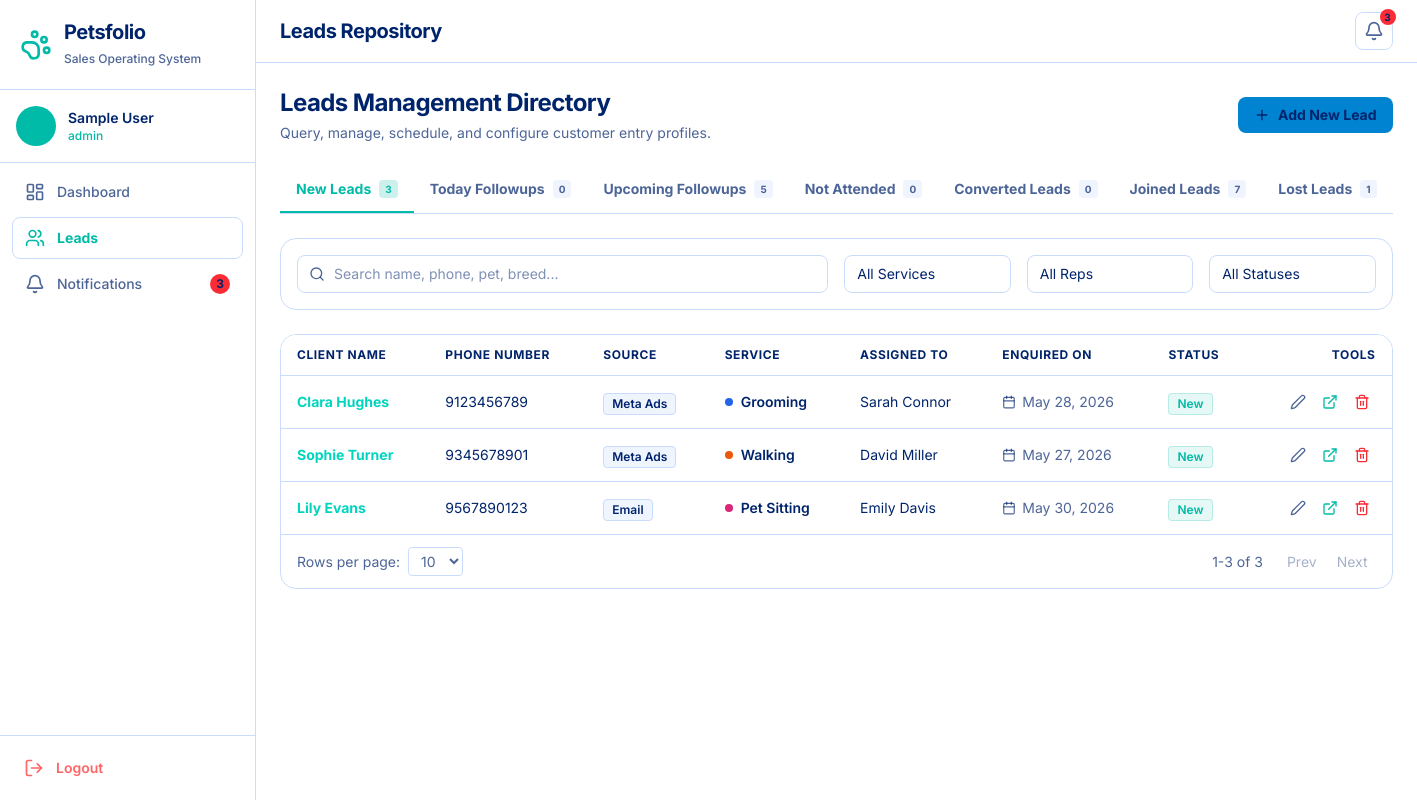
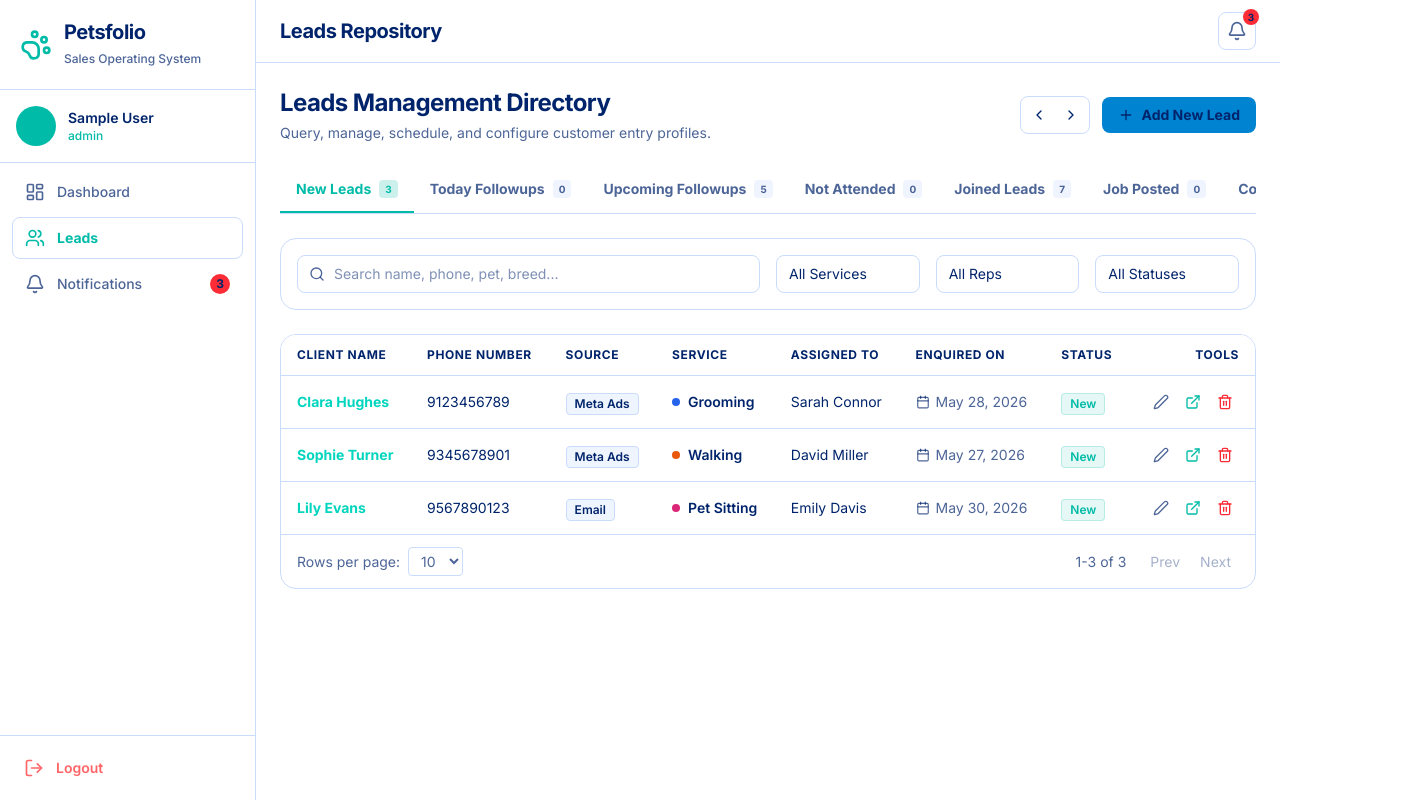
Before and after one commit to Saiteja449/PETSFOLIO-CRM-IN-WEBSITE-IN-REACT-INFASTA, a React (Vite) app: page /leads in a window 1280 px wide. Shown: the whole page, 1417 px wide, since content can reach past the window. Built offline with nearby package versions, Linux system fonts and the light colour scheme; sample sign-in values are in the browser's storage.

Commit message:
done changes completed

```diff
--- a/src/App.jsx
+++ b/src/App.jsx
@@ -49,9 +49,9 @@ function AppLayout() {
       />
 
       {/* Right Column Container */}
-      <div className="flex-grow flex flex-col min-h-screen md:ml-64 transition-all duration-300">
+      <div className="flex-grow flex flex-col min-h-screen md:ml-64 transition-all duration-300 min-w-0">
         <Header handleDrawerToggle={handleDrawerToggle} />
-        <main className="flex-grow pb-6 flex flex-col">
+        <main className="flex-grow pb-6 flex flex-col min-w-0 w-full overflow-x-hidden">
           <Outlet />
         </main>
       </div>
--- a/src/context/DashboardContext.jsx
+++ b/src/context/DashboardContext.jsx
@@ -55,7 +55,7 @@ export function DashboardProvider({ children }) {
     // Define what constitutes a "Closed Won" or Converted lead
     const isLeadWon = (lead) => {
       return (
-        lead.status === "Job Posted" ||
+        lead.status === "Job Assigned" ||
         [
           "Grooming Completed",
           "Repeat Booking",
--- a/src/pages/LeadDetails.jsx
+++ b/src/pages/LeadDetails.jsx
@@ -478,6 +478,7 @@ export default function LeadDetails() {
                     <option value="Price Issue">Price Issue</option>
                     <option value="Joined">Joined</option>
                     <option value="Job Posted">Job Posted</option>
+                    <option value="Job Assigned">Job Assigned</option>
                   </select>
                 </div>
 
--- a/src/pages/Leads.jsx
+++ b/src/pages/Leads.jsx
@@ -1,4 +1,4 @@
-import React, { useState } from "react";
+import React, { useState, useRef } from "react";
 import { useNavigate } from "react-router-dom";
 import {
   Plus,
@@ -12,6 +12,8 @@ import {
   Calendar,
   ExternalLink,
   Trash2,
+  ChevronLeft,
+  ChevronRight,
 } from "lucide-react";
 import { useLeads } from "../context/LeadsContext.jsx";
 import { useAuth } from "../context/AuthContext.jsx";
@@ -35,6 +37,15 @@ const Badge = ({ children, colorClass, className = "" }) => (
 
 export default function Leads() {
   const navigate = useNavigate();
+  const scrollContainerRef = useRef(null);
+
+  const handleScroll = (direction) => {
+    if (scrollContainerRef.current) {
+      const scrollAmount = 250;
+      scrollContainerRef.current.scrollBy({ left: direction === "left" ? -scrollAmount : scrollAmount, behavior: "smooth" });
+    }
+  };
+
   const { leads, addLead, updateLead, deleteLead, stages, activeServices } =
     useLeads();
   const { allUsers, currentUser } = useAuth();
@@ -111,8 +122,11 @@ export default function Leads() {
     (l) => l.status?.toLowerCase() === "follow up" && l.nextFollowUp > todayStr,
   ).length;
 
+  const jobPostedCount = rawProcessedLeads.filter(
+    (l) => l.status?.toLowerCase() === "job posted",
+  ).length;
   const convertedCount = rawProcessedLeads.filter(
-    (l) => l.status?.toLowerCase() === "job posted",
+    (l) => l.status?.toLowerCase() === "job assigned",
   ).length;
   const joinedCount = rawProcessedLeads.filter(
     (l) => l.status?.toLowerCase() === "joined",
@@ -131,7 +145,8 @@ export default function Leads() {
     if (leadTypeTab === "New") return s === "new";
     if (leadTypeTab === "TodayFollowup") return s === "follow up" && lead.nextFollowUp === todayStr;
     if (leadTypeTab === "UpcomingFollowup") return s === "follow up" && lead.nextFollowUp > todayStr;
-    if (leadTypeTab === "Converted") return s === "job posted";
+    if (leadTypeTab === "JobPosted") return s === "job posted";
+    if (leadTypeTab === "Converted") return s === "job assigned";
     if (leadTypeTab === "Joined") return s === "joined";
     if (leadTypeTab === "Lost")
       return s === "price issue" || s === "not responding" || s === "not answered" || s === "not interested";
@@ -200,6 +215,8 @@ export default function Leads() {
         return "bg-emerald-500/10 text-emerald-500 border border-emerald-500/20";
       case "job posted":
         return "bg-teal-500/10 text-teal-600 border border-teal-500/20 font-extrabold";
+      case "job assigned":
+        return "bg-indigo-500/10 text-indigo-500 border border-indigo-500/20 font-extrabold";
       case "not attended":
       case "price issue":
       case "not responding":
@@ -219,7 +236,7 @@ export default function Leads() {
       return "bg-blue-500/10 text-blue-500 border border-blue-500/20";
     if (s.includes("trial") || s.includes("meeting"))
       return "bg-purple-500/10 text-purple-500 border border-purple-500/20";
-    if (s.includes("won") || s.includes("job posted") || s.includes("hired") || s.includes("joined"))
+    if (s.includes("won") || s.includes("job posted") || s.includes("job assigned") || s.includes("hired") || s.includes("joined"))
       return "bg-emerald-500/10 text-emerald-500 border border-emerald-500/20";
     if (s.includes("lost"))
       return "bg-red-500/10 text-red-500 border border-red-500/20";
@@ -227,7 +244,7 @@ export default function Leads() {
   };
 
   return (
-    <div className="p-4 md:p-6 space-y-6">
+    <div className="p-4 md:p-6 space-y-6 w-full max-w-full overflow-x-hidden">
       {/* Header and Add button */}
       <div className="flex flex-wrap justify-between items-center gap-4">
         <div>
@@ -238,6 +255,23 @@ export default function Leads() {
             Query, manage, schedule, and configure customer entry profiles.
           </p>
         </div>
+        <div className="flex items-center gap-3">
+          <div className="flex items-center gap-1 border border-brand-secondary rounded-lg p-1 bg-brand-light">
+            <button
+              onClick={() => handleScroll('left')}
+              className="p-1.5 rounded hover:bg-brand-secondary/50 text-brand-primary transition-colors"
+              title="Scroll Tabs Left"
+            >
+              <ChevronLeft className="w-4 h-4" />
+            </button>
+            <button
+              onClick={() => handleScroll('right')}
+              className="p-1.5 rounded hover:bg-brand-secondary/50 text-brand-primary transition-colors"
+              title="Scroll Tabs Right"
+            >
+              <ChevronRight className="w-4 h-4" />
+            </button>
+          </div>
           {currentUser?.role !== "Sales Representative" && (
             <button
               onClick={handleOpenAdd}
@@ -247,15 +281,21 @@ export default function Leads() {
             </button>
           )}
         </div>
+      </div>
 
-      <div className="border-b border-brand-secondary flex overflow-x-auto no-scrollbar">
+      <div className="border-b border-brand-secondary w-full overflow-hidden">
+        <div
+          ref={scrollContainerRef}
+          className="flex overflow-x-auto scroll-smooth w-full [&::-webkit-scrollbar]:hidden [-ms-overflow-style:'none'] [scrollbar-width:'none']"
+        >
           {[
             { name: "New", label: "New Leads", count: newCount },
             { name: "TodayFollowup", label: "Today Followups", count: todayFollowupsCount },
             { name: "UpcomingFollowup", label: "Upcoming Followups", count: upcomingFollowupsCount },
             { name: "NotAttended", label: "Not Attended", count: notAttendedCount },
+            { name: "Joined", label: "Joined Leads", count: joinedCount },
+            { name: "JobPosted", label: "Job Posted", count: jobPostedCount },
             { name: "Converted", label: "Converted Leads", count: convertedCount },
-          { name: "Joined", label: "Joined Leads", count: joinedCount },
             { name: "Lost", label: "Lost Leads", count: lostCount },
           ].map((tab) => (
             <button
@@ -264,7 +304,7 @@ export default function Leads() {
                 setLeadTypeTab(tab.name);
                 setPage(0);
               }}
-            className={`flex items-center gap-2 px-4 py-3 text-sm font-bold whitespace-nowrap border-b-2 transition-colors ${
+              className={`flex items-center gap-2 px-4 py-3 text-sm font-bold whitespace-nowrap border-b-2 transition-colors shrink-0 ${
                 leadTypeTab === tab.name
                   ? "border-teal-500 text-teal-500"
                   : "border-transparent text-brand-primary/70 hover:text-brand-primary hover:border-brand-secondary"
@@ -282,6 +322,7 @@ export default function Leads() {
               </span>
             </button>
           ))}
+        </div>
       </div>
 
       {/* Filter and Search Bar */}
@@ -364,6 +405,7 @@ export default function Leads() {
               <option value="Price Issue">Price Issue</option>
               <option value="Joined">Joined</option>
               <option value="Job Posted">Job Posted</option>
+              <option value="Job Assigned">Job Assigned</option>
             </select>
           </div>
         </div>
@@ -909,6 +951,7 @@ export default function Leads() {
                       <option value="Price Issue">Price Issue</option>
                       <option value="Joined">Joined</option>
                       <option value="Job Posted">Job Posted</option>
+                      <option value="Job Assigned">Job Assigned</option>
                     </select>
                   </div>
 
--- a/src/pages/SalesPersonDetails.jsx
+++ b/src/pages/SalesPersonDetails.jsx
@@ -31,7 +31,8 @@ export default function SalesPersonDetails() {
 
   const newLeads = repLeads.filter((l) => l.status?.toLowerCase() === "new");
   const followupLeads = repLeads.filter((l) => l.status?.toLowerCase() === "follow up");
-  const convertedLeads = repLeads.filter((l) => l.status?.toLowerCase() === "job posted");
+  const convertedLeads = repLeads.filter((l) => l.status?.toLowerCase() === "job assigned");
+  const jobPostedLeads = repLeads.filter((l) => l.status?.toLowerCase() === "job posted");
   const joinedLeads = repLeads.filter((l) => l.status?.toLowerCase() === "joined");
   const notAttendedLeads = repLeads.filter((l) => l.status?.toLowerCase() === "not attended");
   const lostLeads = repLeads.filter((l) => {
@@ -48,6 +49,8 @@ export default function SalesPersonDetails() {
       ? convertedLeads
       : activeTab === "Lost Leads"
       ? lostLeads
+      : activeTab === "Job Posted"
+      ? jobPostedLeads
       : activeTab === "Joined Leads"
       ? joinedLeads
       : activeTab === "Not Attended"
@@ -71,6 +74,8 @@ export default function SalesPersonDetails() {
         return "bg-emerald-500/10 text-emerald-500 border border-emerald-500/20";
       case "job posted":
         return "bg-teal-500/10 text-teal-600 border border-teal-500/20 font-extrabold";
+      case "job assigned":
+        return "bg-indigo-500/10 text-indigo-500 border border-indigo-500/20 font-extrabold";
       case "not attended":
       case "price issue":
       case "not responding":
@@ -119,6 +124,7 @@ export default function SalesPersonDetails() {
           { name: "Not Attended", count: notAttendedLeads.length },
           { name: "Followup Leads", count: followupLeads.length },
           { name: "Converted Leads", count: convertedLeads.length },
+          { name: "Job Posted", count: jobPostedLeads.length },
           { name: "Joined Leads", count: joinedLeads.length },
           { name: "Lost Leads", count: lostLeads.length },
         ].map((tab) => (
```
Lines whose indentation alone changed are shown as unchanged.
